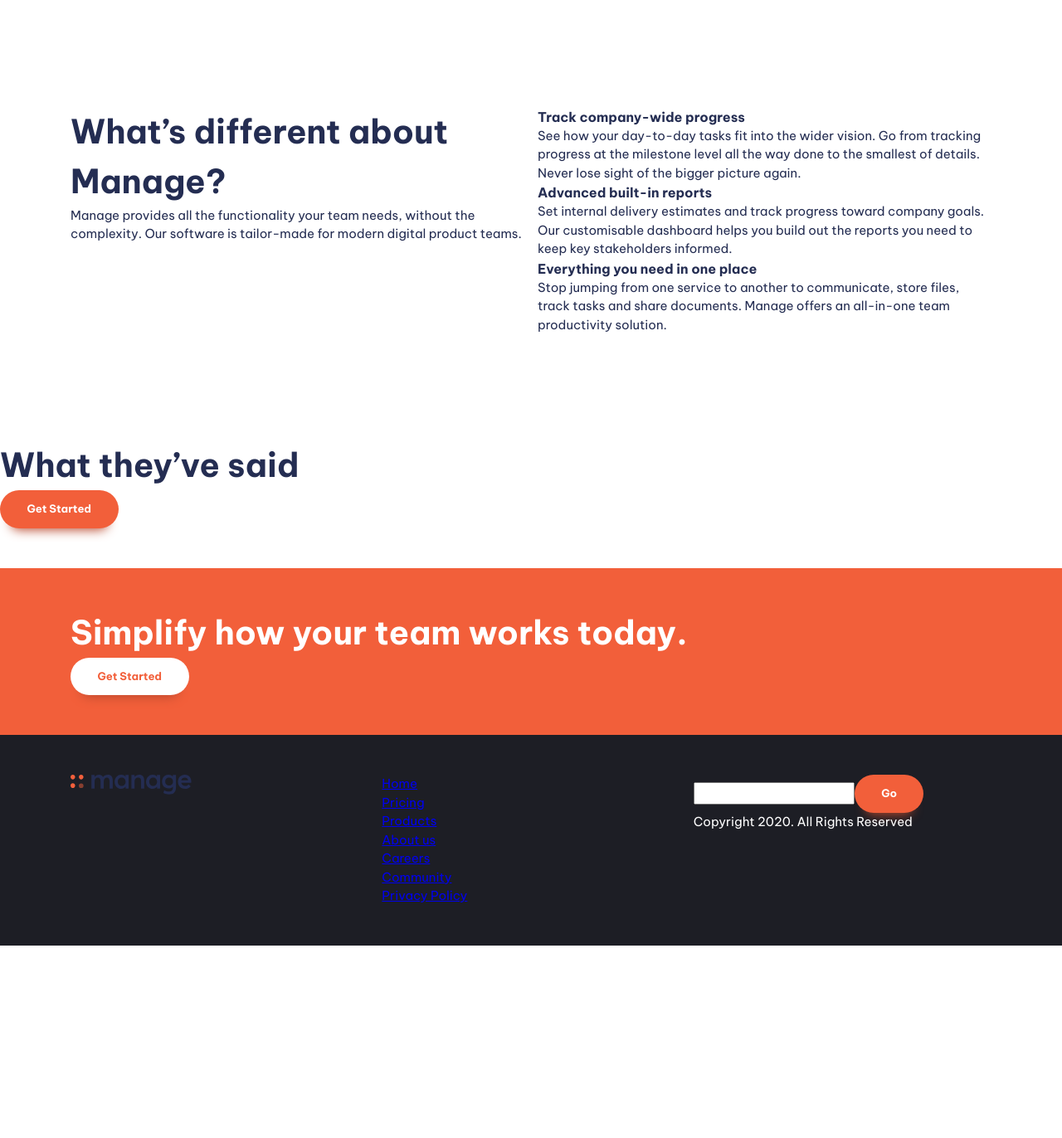
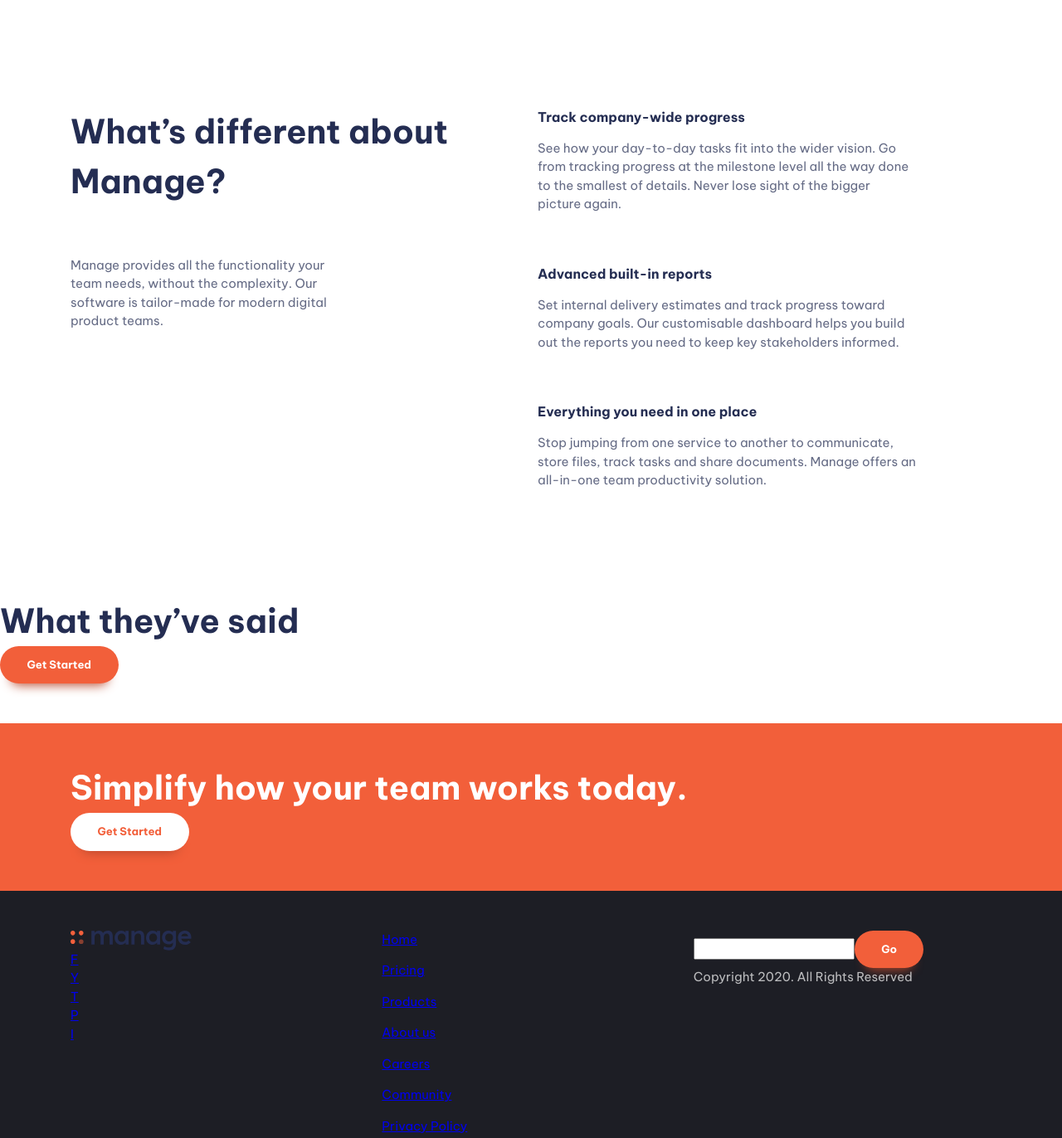
Before and after one commit to HubertKwiatkowski/FEM-web-tutorial, a website built with Vite: page index.html in a window 1280 px wide. Shown: the part 700-2072 px from the top of the page at 83% size. Before the commit the page ends 1840 px from the top, so only its background shows below. Built offline with nearby package versions, Linux system fonts and the light colour scheme.

Commit message:
spacing in main part

```diff
--- a/index.html
+++ b/index.html
@@ -40,7 +40,7 @@
       <section class="padding-block-900">
         <div class="container">
           <div class="even-columns">
-            <div>
+            <div class="flow">
               <h1 class="fs-primary-heading fw-bold">Bring Everyone together to build better products.</h1>
               <p>Manage makes it simple for software teams to plan day-to-day tasks while keeping the larger team goals in view.</p>
               <button class="button">Get Started</button>
@@ -55,23 +55,29 @@
       <section class="padding-block-900">
         <div class="container">
           <div class="even-columns">
-            <div>
+            <div class="flow">
               <h2 class="fs-secondary-heading fw-bold">What’s different about Manage?</h2>
               <p>Manage provides all the functionality your team needs, without the complexity. Our software is tailor-made for modern digital product teams. </p>
             </div>
             <div>
-              <ul class="numbered-items" role="list">
+              <ul class="numbered-items | flow" role="list">
                 <li>
-                  <h3 class="fs-600 fw-bold">Track company-wide progress</h3>
-                  <p>See how your day-to-day tasks fit into the wider vision. Go from tracking progress at the milestone level all the way done to the smallest of details. Never lose sight of the bigger picture again.</p>
+                  <div class="flow" style="--flow-spacer: 1em;">
+                    <h3 class="fs-600 fw-bold">Track company-wide progress</h3>
+                    <p data-width="wide">See how your day-to-day tasks fit into the wider vision. Go from tracking progress at the milestone level all the way done to the smallest of details. Never lose sight of the bigger picture again.</p>
+                  </div>
                 </li>
                 <li>
-                  <h3 class="fs-600 fw-bold">Advanced built-in reports</h3>
-                  <p>Set internal delivery estimates and track progress toward company goals. Our customisable dashboard helps you build out the reports you need to keep key stakeholders informed.</p>
-                </li>
+                  <div class="flow" style="--flow-spacer: 1em;">
+                    <h3 class="fs-600 fw-bold">Advanced built-in reports</h3>
+                    <p data-width="wide">Set internal delivery estimates and track progress toward company goals. Our customisable dashboard helps you build out the reports you need to keep key stakeholders informed.</p>
+                  </div>
+                  </li>
                 <li>
-                  <h3 class="fs-600 fw-bold">Everything you need in one place</h3>
-                  <p>Stop jumping from one service to another to communicate, store files, track tasks and share documents. Manage offers an all-in-one team productivity solution.</p>
+                  <div class="flow" style="--flow-spacer: 1em;">
+                    <h3 class="fs-600 fw-bold">Everything you need in one place</h3>
+                    <p data-width="wide">Stop jumping from one service to another to communicate, store files, track tasks and share documents. Manage offers an all-in-one team productivity solution.</p>
+                  </div>
                 </li>
               </ul>
             </div>
@@ -104,16 +110,16 @@
           <div>
             <a href="#"><img src="images/logo.svg" alt="Manage"></a>
             <ul role="list" aria-label="Social links">
-              <li><a aria-label="facebook" href="#"></a></li>
-              <li><a aria-label="youtube" href="#"></a></li>
-              <li><a aria-label="twitter" href="#"></a></li>
-              <li><a aria-label="pinterest" href="#"></a></li>
-              <li><a aria-label="instagram" href="#"></a></li>
+              <li><a aria-label="facebook" href="#">F</a></li>
+              <li><a aria-label="youtube" href="#">Y</a></li>
+              <li><a aria-label="twitter" href="#">T</a></li>
+              <li><a aria-label="pinterest" href="#">P</a></li>
+              <li><a aria-label="instagram" href="#">I</a></li>
             </ul>
           </div>
           <div>
             <nav class="footer-nav">
-              <ul aria-label="Footer" role="list">
+              <ul class="flow" style="--flow-spacer: 1em;" aria-label="Footer" role="list">
                 <li><a href="#">Home</a></li>
                 <li><a href="#">Pricing</a></li>
                 <li><a href="#">Products</a></li>
@@ -134,8 +140,6 @@
       </div>
     </footer>
 
-
-
     <script type="module" src="main.js"></script>
   </body>
 </html>
--- a/style.css
+++ b/style.css
@@ -122,33 +122,21 @@ svg {
   }
 }
 
-.container {
-  --max-width: 1110px;
-  --padding: 1rem;
-
-  width: min(var(--max-width), 100% - (var(--padding) * 2));
-  margin-inline: auto;
-}
-
-.even-columns {
-  display: grid;
-  gap: 1rem;
-
-}
-
-@media (min-width: 50em) {
-  .even-columns {
-    grid-auto-flow: column;
-    grid-auto-columns: 1fr;
-  }
-}
-
 /*  general styling */
 
 body {
   font-size: var(--fs-body);
   font-family: var(--ff-body);
   color: var(--clr-primary-400);
+}
+
+p:not([class]) {
+  opacity: 0.7;
+  max-width: 32ch;
+}
+
+p[data-width="wide"] {
+  max-width: 45ch;
 }
 
 /* button */
@@ -284,12 +272,42 @@ body {
   bottom: 0;
 }
 
+.container {
+  --max-width: 1110px;
+  --padding: 1rem;
+
+  width: min(var(--max-width), 100% - (var(--padding) * 2));
+  margin-inline: auto;
+}
+
+/* flow choses every child, except first one */
+/* .flow > * + *  */
+/* other method below, does same thing */
+:where(.flow :not(:first-child)) {
+  margin-top: var(--flow-spacer, 4em);
+}
+
+.even-columns {
+  display: grid;
+  gap: 1rem;
+
+}
+
+@media (min-width: 50em) {
+  .even-columns {
+    grid-auto-flow: column;
+    grid-auto-columns: 1fr;
+  }
+}
+
 .text-primary-400 {
   color: var(--clr-primary-400)
 }
+
 .text-accent-400 {
   color: var(--clr-accent-400)
 }
+
 .text-accent-100 {
   color: var(--clr-accent-100)
 }
```
